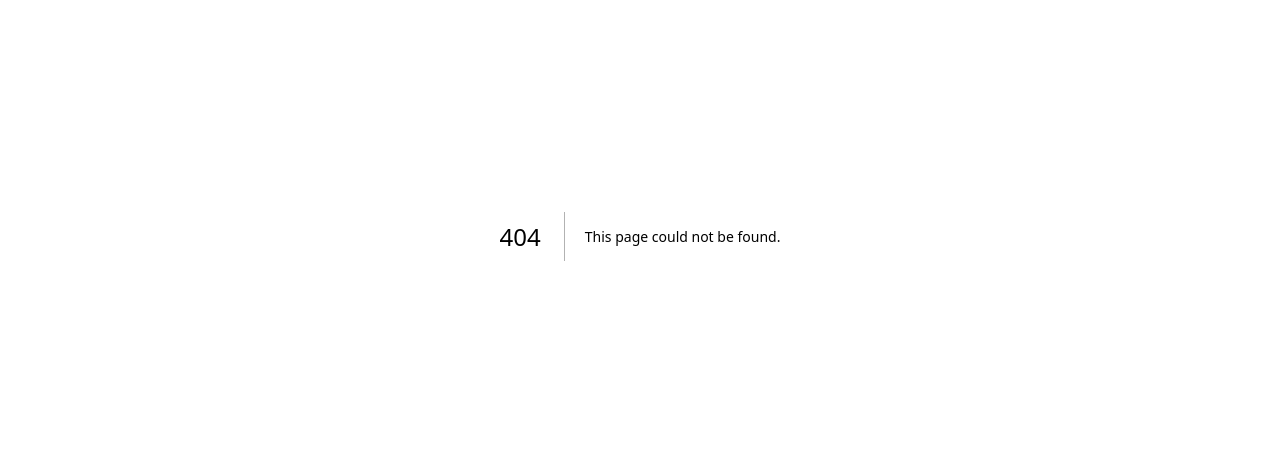
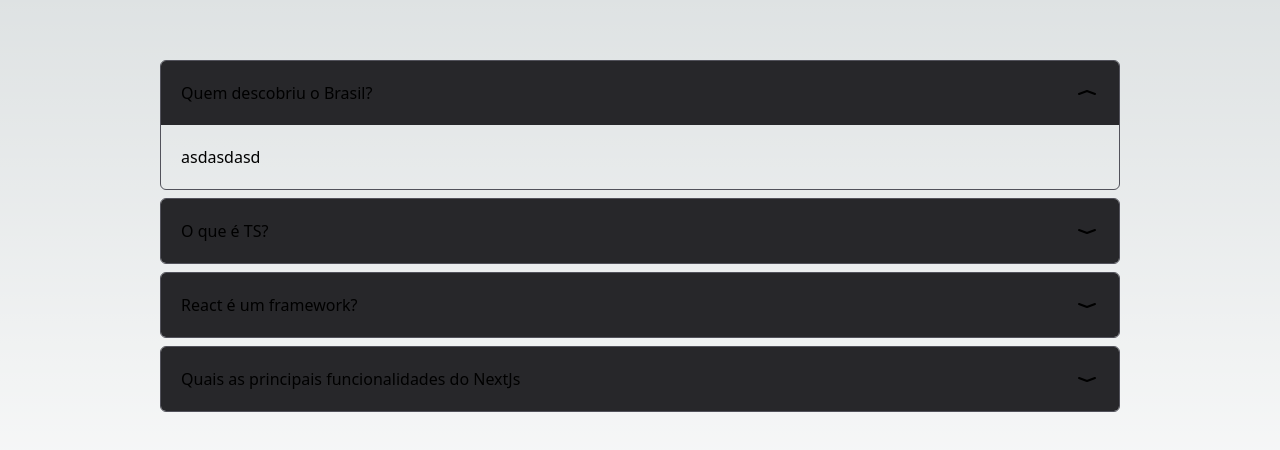
Before and after one commit to gui18br/react-nextJs_First-project, a Next.js app: page /condicional/faq in a window 1280 px wide. Before the commit this address had no page. Shown: the part 164-614 px from the top of the page. Built offline with nearby package versions, Linux system fonts and the light colour scheme.

Commit message:
feat: add conditional rendering.

```diff
--- /dev/null
+++ b/src/components/condicional/Faq.tsx
@@ -0,0 +1,47 @@
+import { use, useState } from "react";
+import Pergunta from "./Pergunta";
+import { set } from "mongoose";
+
+export default function Faq() {
+  const [ativo, setAtivo] = useState<number>(0);
+
+  function alternarVisibilidade(indice: number) {
+    if (indice === ativo) {
+      setAtivo(-1);
+    } else {
+      setAtivo(indice);
+    }
+  }
+  return (
+    <div className="flex flex-col gap-2 w-[90%]  md:w-3/4">
+      <Pergunta
+        indice={0}
+        aberto={ativo === 0}
+        texto="Quem descobriu o Brasil?"
+        resposta="asdasdasd"
+        alternarVisibilidade={alternarVisibilidade}
+      />
+      <Pergunta
+        indice={1}
+        aberto={ativo === 1}
+        texto="O que é TS?"
+        resposta="asdasdasd"
+        alternarVisibilidade={alternarVisibilidade}
+      />
+      <Pergunta
+        indice={2}
+        aberto={ativo === 2}
+        texto="React é um framework?"
+        resposta="asdasdasd"
+        alternarVisibilidade={alternarVisibilidade}
+      />
+      <Pergunta
+        indice={3}
+        aberto={ativo === 3}
+        texto="Quais as principais funcionalidades do NextJs"
+        resposta="asdasdasd"
+        alternarVisibilidade={alternarVisibilidade}
+      />
+    </div>
+  );
+}
--- /dev/null
+++ b/src/components/condicional/If.tsx
@@ -0,0 +1,12 @@
+interface IfProps {
+  teste: boolean;
+  children: any;
+}
+
+export default function If(props: IfProps) {
+  if (props.teste) {
+    return props.children;
+  } else {
+    return null;
+  }
+}
--- /dev/null
+++ b/src/components/condicional/IfElse.tsx
@@ -0,0 +1,12 @@
+interface IfElseProps {
+  teste: boolean;
+  children: any;
+}
+
+export default function IfElse(props: IfElseProps) {
+  if (props.teste) {
+    return props.children[0];
+  } else {
+    return props.children[1];
+  }
+}
--- /dev/null
+++ b/src/components/condicional/Pergunta.tsx
@@ -0,0 +1,36 @@
+import { useState } from "react";
+import If from "./If";
+import {
+  IconChevronCompactDown,
+  IconChevronCompactUp,
+} from "@tabler/icons-react";
+
+interface PerguntaProps {
+  indice: number;
+  texto: string;
+  resposta: string;
+  aberto: boolean;
+  alternarVisibilidade: (indice: number) => void;
+}
+
+export default function Pergunta(props: PerguntaProps) {
+  return (
+    <div
+      className={`
+        border border-zinc-600 rounded-md overflow-hidden
+    `}
+    >
+      <div
+        className="bg-zinc-800 p-5 cursor-pointer select-none flex justify-between"
+        onClick={() => props.alternarVisibilidade(props.indice)}
+      >
+        <span>{props.texto}</span>
+        {props.aberto ? <IconChevronCompactUp /> : <IconChevronCompactDown />}
+      </div>
+      <If teste={props.aberto}>
+        {" "}
+        <div className="p-5">{props.resposta}</div>
+      </If>
+    </div>
+  );
+}
--- /dev/null
+++ b/src/pages/condicional/faq.tsx
@@ -0,0 +1,13 @@
+import Faq from "@/components/condicional/Faq";
+
+export default function PaginaFaq() {
+  return (
+    <div
+      className={`
+        flex justify-center items-center h-screen
+    `}
+    >
+      <Faq />
+    </div>
+  );
+}
```
Also changed, not shown: package.json (+6 -5 lines), 1 other file (tests, documents, lock files or other folders).
